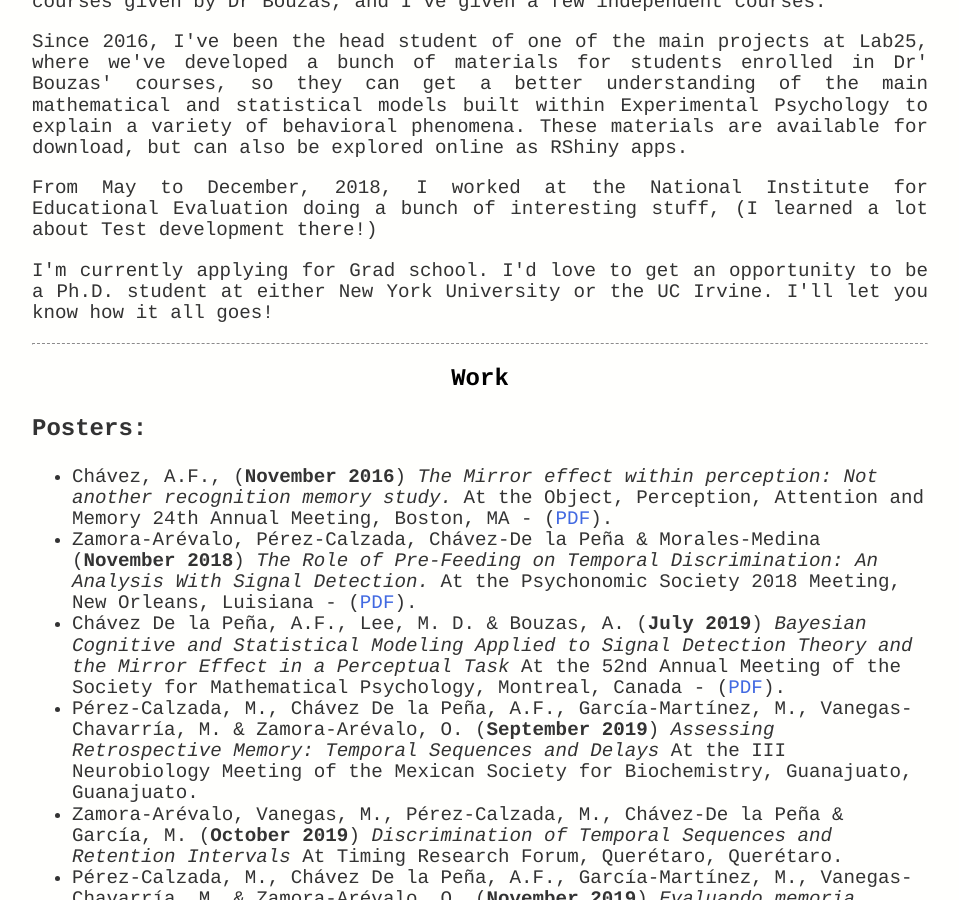
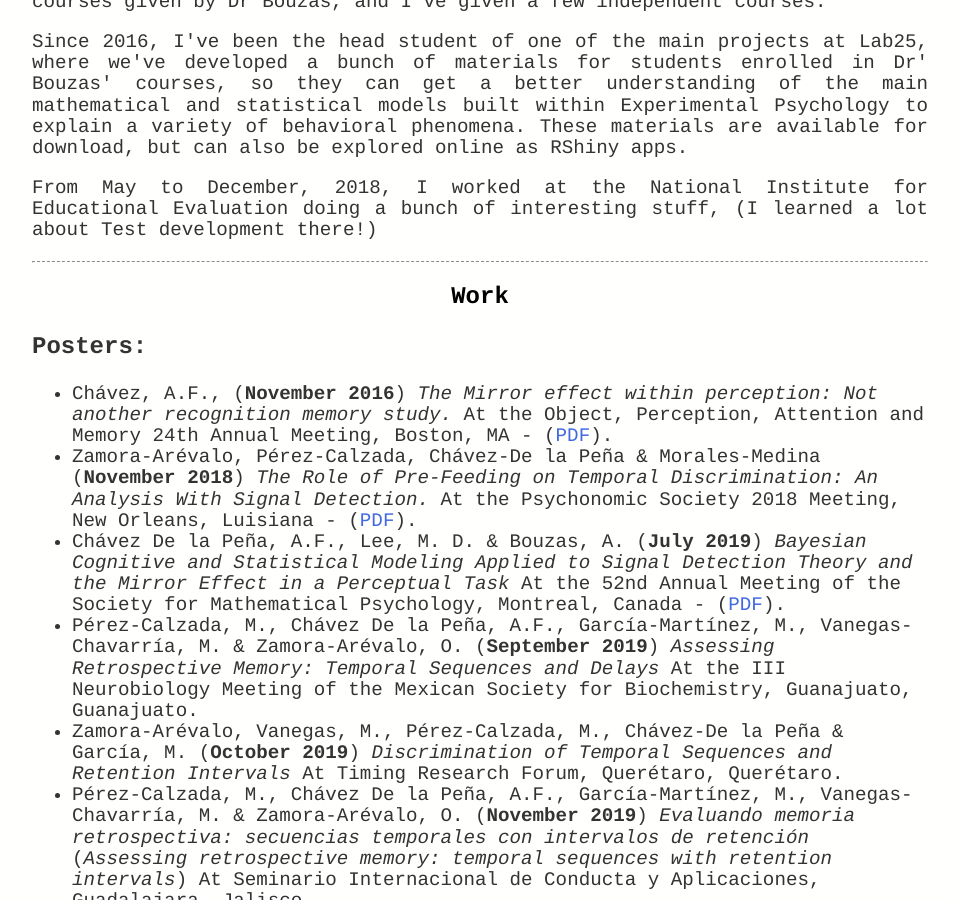
Before and after one commit to BouzasLab25/bouzaslab25.github.io, a Jekyll site: the page built from people/felisa.html, in a window 1280 px wide and 900 px high, scrolled down 1365 px. Shown: the whole window, without its empty margins (160-1119 px from the left). Built offline with Jekyll 4.4.1, drawn with Linux system fonts in a browser that asks for light colours.

Commit message:
Update felisa.html

```diff
--- a/people/felisa.html
+++ b/people/felisa.html
@@ -42,8 +42,6 @@ title: Lab25 Adriana Felisa
 
 <p class='text'>From May to December, 2018, I worked at the National Institute for Educational Evaluation doing a bunch of interesting stuff, (I learned a lot about Test development there!)</p>
 
-<p class='text'>I'm currently applying for Grad school. I'd love to get an opportunity to be a Ph.D. student at either New York University or the UC Irvine. I'll let you know how it all goes!</p>
-
 <hr class='style9'>
  <h2>Work</h2>
 <p style="text-align:justify"><b>Posters:</b></p>
```
